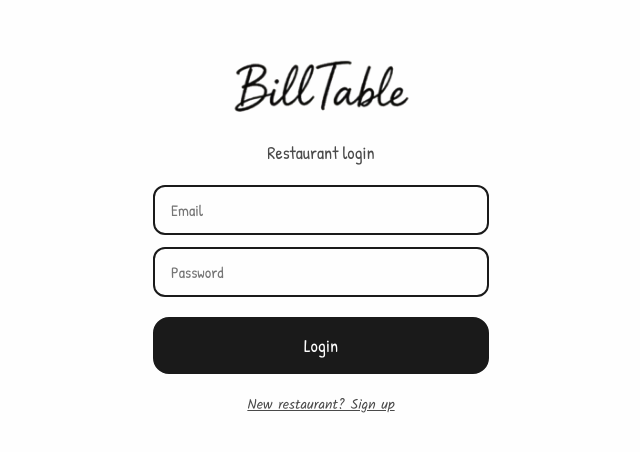
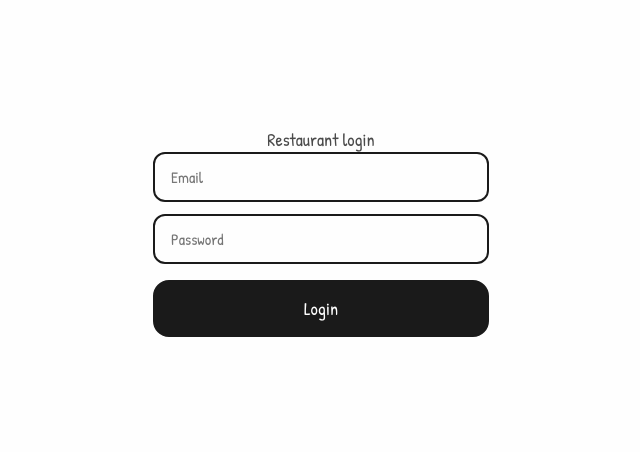
Before and after one commit to IOOIIOU17/billtable-restaurant, a React (Vite) app: page / in a window 1280 px wide. Shown: the part 168-620 px from the top of the page, without its empty margins (319-959 px from the left). Built offline with nearby package versions, Linux system fonts and the light colour scheme.

Commit message:
fix: rewrite Login.jsx save token directly

```diff
--- a/src/screens/Login.jsx
+++ b/src/screens/Login.jsx
@@ -1,108 +1,48 @@
 import { useState } from 'react';
 import { useNavigate } from 'react-router-dom';
-import useRestaurantStore from '../store/restaurantStore';
 import api from '../services/api';
 import logo from '../billtable-logo.png';
 
-const inputStyle = {
-  width: '100%',
-  padding: '12px 16px',
-  border: '2px solid var(--color-ink)',
-  borderRadius: '12px',
-  fontFamily: 'var(--font-body)',
-  fontSize: '16px',
-  background: 'var(--color-paper)',
-  outline: 'none',
-};
-
 export default function Login() {
-  const [isLogin, setIsLogin] = useState(true);
-  const [form, setForm] = useState({ name: '', email: '', password: '' });
+  const navigate = useNavigate();
+  const [form, setForm] = useState({ email: '', password: '' });
   const [error, setError] = useState('');
-  const navigate = useNavigate();
-  const { setToken, setRestaurant } = useRestaurantStore();
+  const [loading, setLoading] = useState(false);
 
   const handleSubmit = async () => {
+    if (!form.email || !form.password) return;
+    setLoading(true);
+    setError('');
     try {
-      if (isLogin) {
-        const res = await api.post('/api/auth/login', {
-          email: form.email,
-          password: form.password,
-        });
-        setToken(res.data.accessToken); localStorage.setItem("restaurantToken", res.data.accessToken);
-        setRestaurant(res.data.user);
+      const res = await api.post('/api/auth/login', {
+        email: form.email,
+        password: form.password,
+      });
+      const token = res.data?.accessToken;
+      if (token) {
+        localStorage.setItem('restaurantToken', token);
         navigate('/orders');
       } else {
-        const res = await api.post('/api/auth/register', {
-          name: form.name,
-          email: form.email,
-          password: form.password,
-        });
-        setToken(res.data.accessToken); localStorage.setItem("restaurantToken", res.data.accessToken);
-        setRestaurant(res.data.user);
-        navigate('/orders');
+        setError('Login failed. No token received.');
       }
     } catch (e) {
       setError('Login failed. Please check your credentials.');
+    } finally {
+      setLoading(false);
     }
   };
 
   return (
-    <div style={{
-      minHeight: '100vh',
-      background: 'var(--color-paper)',
-      display: 'flex',
-      flexDirection: 'column',
-      alignItems: 'center',
-      justifyContent: 'center',
-      padding: '32px',
-      gap: '20px',
-      maxWidth: '400px',
-      margin: '0 auto',
-    }}>
-      <img
-        src={logo}
-        alt="BillTable"
-        style={{ height: '72px', width: 'auto' }}
-      />
-      <p style={{ fontFamily: 'var(--font-body)', fontSize: '18px', textAlign: 'center', color: 'var(--color-pencil)' }}>
-        {isLogin ? 'Restaurant login' : 'Join BillTable'}
-      </p>
-
+    <div style={{ minHeight: '100vh', display: 'flex', flexDirection: 'column', alignItems: 'center', justifyContent: 'center', padding: '32px', maxWidth: '400px', margin: '0 auto' }}>
+      <p style={{ fontFamily: 'var(--font-body)', fontSize: '18px', textAlign: 'center', color: 'var(--color-pencil)' }}>Restaurant login</p>
       <div style={{ width: '100%', display: 'flex', flexDirection: 'column', gap: '12px' }}>
-        {!isLogin && <input style={inputStyle} placeholder="Restaurant name" value={form.name} onChange={(e) => setForm({ ...form, name: e.target.value })} />}
-        <input style={inputStyle} placeholder="Email" value={form.email} onChange={(e) => setForm({ ...form, email: e.target.value })} />
-        <input style={inputStyle} placeholder="Password" type="password" value={form.password} onChange={(e) => setForm({ ...form, password: e.target.value })} />
+        <input style={{ width: '100%', padding: '12px 16px', border: '2px solid var(--color-ink)', borderRadius: '12px', fontFamily: 'var(--font-body)', fontSize: '16px', background: 'var(--color-paper)', outline: 'none', boxSizing: 'border-box' }} placeholder="Email" value={form.email} onChange={(e) => setForm({ ...form, email: e.target.value })} />
+        <input style={{ width: '100%', padding: '12px 16px', border: '2px solid var(--color-ink)', borderRadius: '12px', fontFamily: 'var(--font-body)', fontSize: '16px', background: 'var(--color-paper)', outline: 'none', boxSizing: 'border-box' }} placeholder="Password" type="password" value={form.password} onChange={(e) => setForm({ ...form, password: e.target.value })} />
       </div>
-
-      {error && <p style={{ fontFamily: 'var(--font-hint)', fontSize: '14px', color: 'var(--color-ink)' }}>{error}</p>}
-
-      <button onClick={handleSubmit} style={{
-        width: '100%',
-        background: 'var(--color-ink)',
-        color: 'var(--color-paper)',
-        border: '2px solid var(--color-ink)',
-        borderRadius: 'var(--radius)',
-        padding: '14px',
-        fontFamily: 'var(--font-body)',
-        fontSize: '18px',
-        cursor: 'pointer',
-      }}>
-        {isLogin ? 'Login' : 'Start Restaurant Setup'}
+      {error && <p style={{ fontFamily: 'var(--font-hint)', fontSize: '14px', color: 'red' }}>{error}</p>}
+      <button onClick={handleSubmit} disabled={loading} style={{ width: '100%', background: 'var(--color-ink)', color: 'var(--color-paper)', border: '2px solid var(--color-ink)', borderRadius: 'var(--radius)', padding: '14px', fontFamily: 'var(--font-body)', fontSize: '18px', cursor: 'pointer', marginTop: '16px' }}>
+        {loading ? 'Logging in...' : 'Login'}
       </button>
-
-      <button onClick={() => setIsLogin(!isLogin)} style={{
-        background: 'none',
-        border: 'none',
-        fontFamily: 'var(--font-hint)',
-        fontSize: '14px',
-        color: 'var(--color-pencil)',
-        cursor: 'pointer',
-        textDecoration: 'underline',
-      }}>
-        {isLogin ? 'New restaurant? Sign up' : 'Already have account? Login'}
-      </button>
-
     </div>
   );
 }
```
